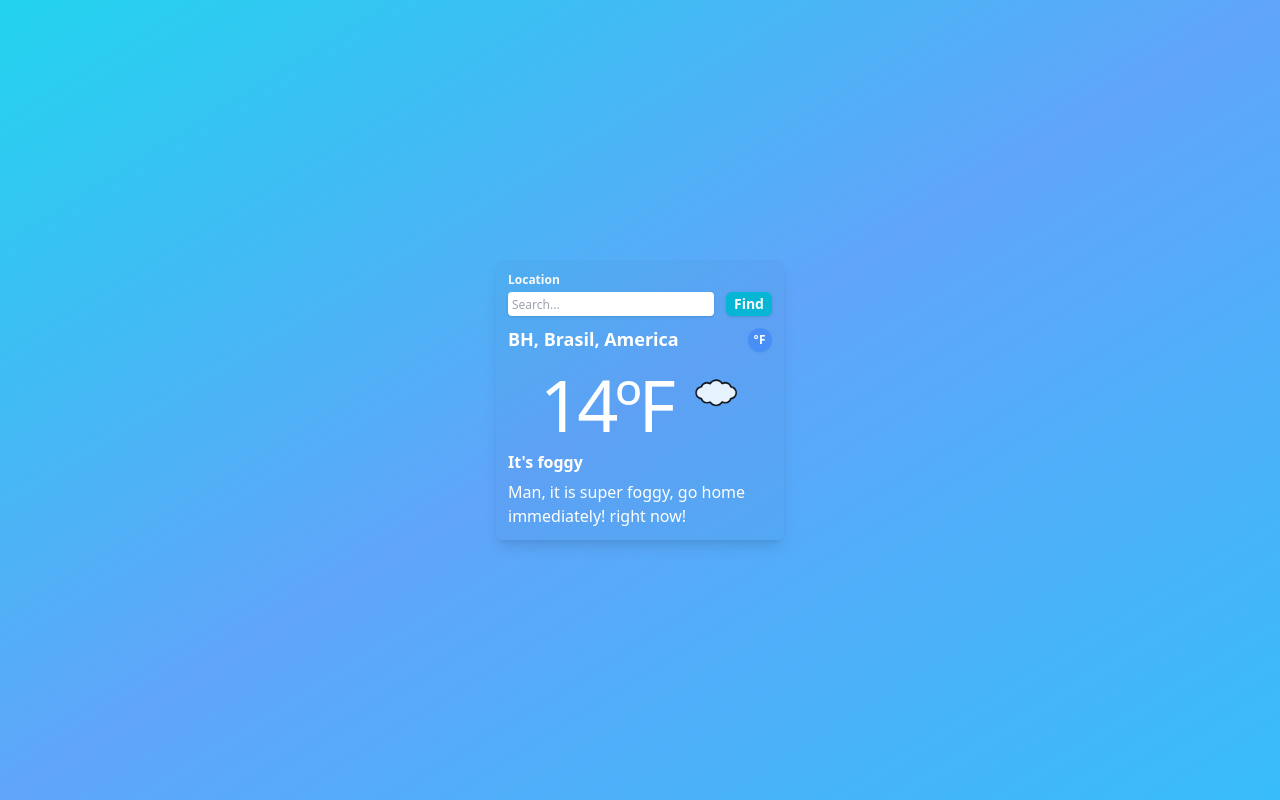
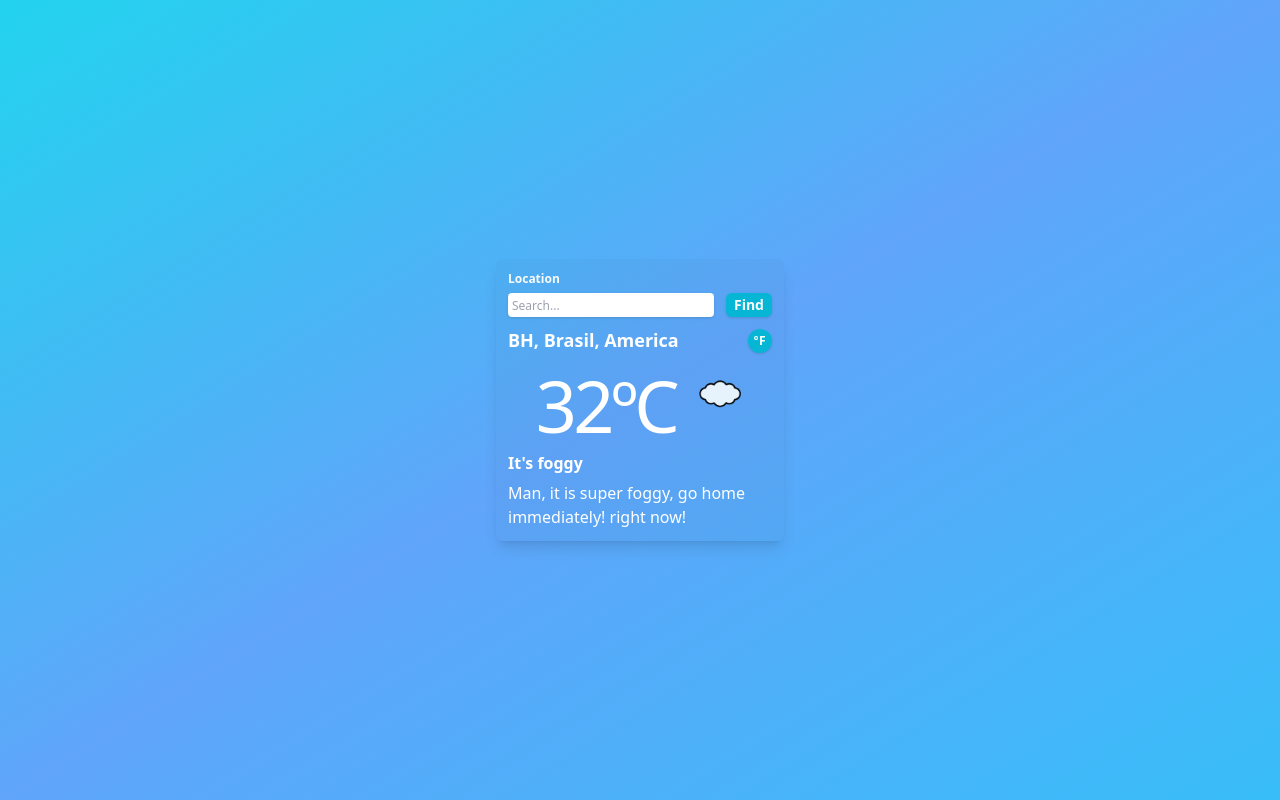
Before and after one commit to gabs712/weather-app, a website built with webpack: page src/index.html in a window 1280 px wide. Built offline with nearby package versions, Linux system fonts and the light colour scheme.

Commit message:
Add metric button on interface

```diff
--- a/src/index.html
+++ b/src/index.html
@@ -9,11 +9,14 @@
     class="grid min-h-svh place-content-center bg-gradient-to-br from-cyan-400 via-blue-400 to-sky-400 text-gray-50 [&_*:focus]:outline-none [&_*:focus]:ring [&_*:focus]:ring-sky-600"
   >
     <main
-      class=" w-72 rounded-md bg-black bg-opacity-[0.025] px-3 py-3 shadow-lg"
+      class="w-72 rounded-md bg-black bg-opacity-[0.025] px-3 py-3 shadow-lg"
     >
       <form action="">
-        <div class="flex flex-col gap-1">
-          <label class="text-xs font-bold" for="search">Location</label>
+        <div class="flex flex-col gap-1.5">
+          <div class="flex min-h-[1lh] justify-between gap-8 text-xs">
+            <label class="flex-none font-bold" for="search">Location</label>
+            <div class="hidden font-bold text-white">Loading...</div>
+          </div>
           <div class="flex gap-3">
             <input
               placeholder="Search..."
@@ -40,13 +43,13 @@
             BH, Brasil, America
           </h2>
           <button
-            class="grid size-6 shrink-0 place-content-center rounded-full bg-blue-500/60 shadow-sm text-xs font-bold tracking-wider"
+            class="grid size-6 shrink-0 place-content-center rounded-full bg-cyan-500 text-xs font-bold tracking-wider shadow hover:bg-slate-100 hover:text-cyan-500"
           >
             ºF
           </button>
         </div>
         <div class="mt-4 flex justify-center gap-5">
-          <div class="text-7xl min-h-[1lh] tracking-tighter">14ºF</div>
+          <div class="min-h-[1lh] text-7xl tracking-tighter">32ºC</div>
           <div class="">
             <img
               class="size-12"
@@ -57,8 +60,10 @@
           </div>
         </div>
         <div class="mt-3">
-          <h3 data-condition class="font-bold min-h-[1lh] leading-tight">It's foggy</h3>
-          <p data-description class="text-md min-h-[1lh] mt-2">
+          <h3 data-condition class="min-h-[1lh] font-bold leading-tight">
+            It's foggy
+          </h3>
+          <p data-description class="text-md mt-2 min-h-[1lh]">
             Man, it is super foggy, go home immediately! right now!
           </p>
         </div>
```
